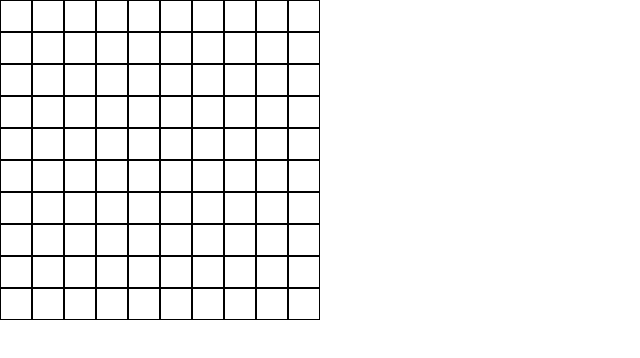
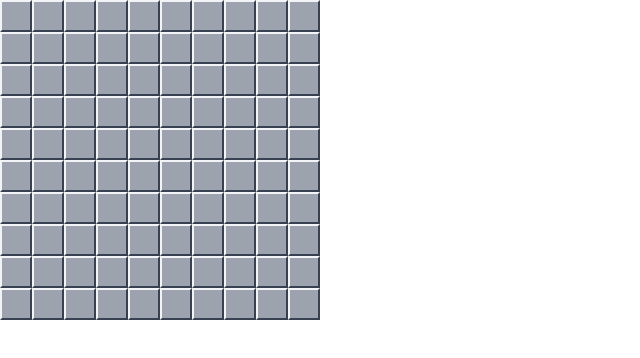
Before and after one commit to Hengry/minesweeper, a React (Create React App) app: page / in a window 1280 px wide. Shown: the top 358 px of the page, without its empty margins (0-640 px from the left). Built offline with nearby package versions, Linux system fonts and the light colour scheme.

Commit message:
add brick style

```diff
--- a/package.json
+++ b/package.json
@@ -6,6 +6,7 @@
     "lodash": "^4.17.21",
     "react": "^18.2.0",
     "react-dom": "^18.2.0",
+    "tailwind-merge": "^1.10.0",
     "web-vitals": "^3.1.1"
   },
   "scripts": {
--- a/src/App.tsx
+++ b/src/App.tsx
@@ -103,7 +103,7 @@ const reducer = (state: State, action: Actions): State => {
           ),
         };
       }
-      return state.contentMap[action.payload] === 0
+      return newState.contentMap[action.payload] === 0
         ? getAdjacentIndices(action.payload, state.width, state.height).reduce(
             (nextState, index) =>
               state.statusMap[index] === 'default'
@@ -119,12 +119,12 @@ const reducer = (state: State, action: Actions): State => {
   }
 };
 
-const initialState = {
+const initialState: State = {
   width: 10,
   height: 10,
   minesCount: 10,
   contentMap: Array.from({ length: 10 * 10 }, () => 0),
-  statusMap: [],
+  statusMap: Array.from({ length: 10 * 10 }, () => 'default'),
   gameStarted: false,
   gameOvered: false,
 };
--- a/src/components/Brick.tsx
+++ b/src/components/Brick.tsx
@@ -1,4 +1,5 @@
 import React, { useCallback } from 'react';
+import { twMerge } from 'tailwind-merge';
 import { Status } from '../types';
 
 interface BrickProps {
@@ -14,11 +15,17 @@ const Brick = ({ content, status, numbering, onClick }: BrickProps) => {
   return (
     <button
       aria-label='brick'
-      className='w-8 h-8 border border-black'
+      className={twMerge(
+        'w-8 h-8 border-2 text-lg text-white',
+        status === 'default'
+          ? 'border-l-gray-100 border-t-gray-100 border-r-gray-700 border-b-gray-700 bg-gray-400'
+          : 'border-gray-700 bg-gray-500'
+      )}
       type='button'
       onClick={handleClick}
+      disabled={status === 'revealed'}
     >
-      {status === 'revealed' ? content : null}
+      {(status === 'revealed' && content) || null}
     </button>
   );
 };
```
Also changed, not shown: 1 other file (tests, documents, lock files or other folders).
